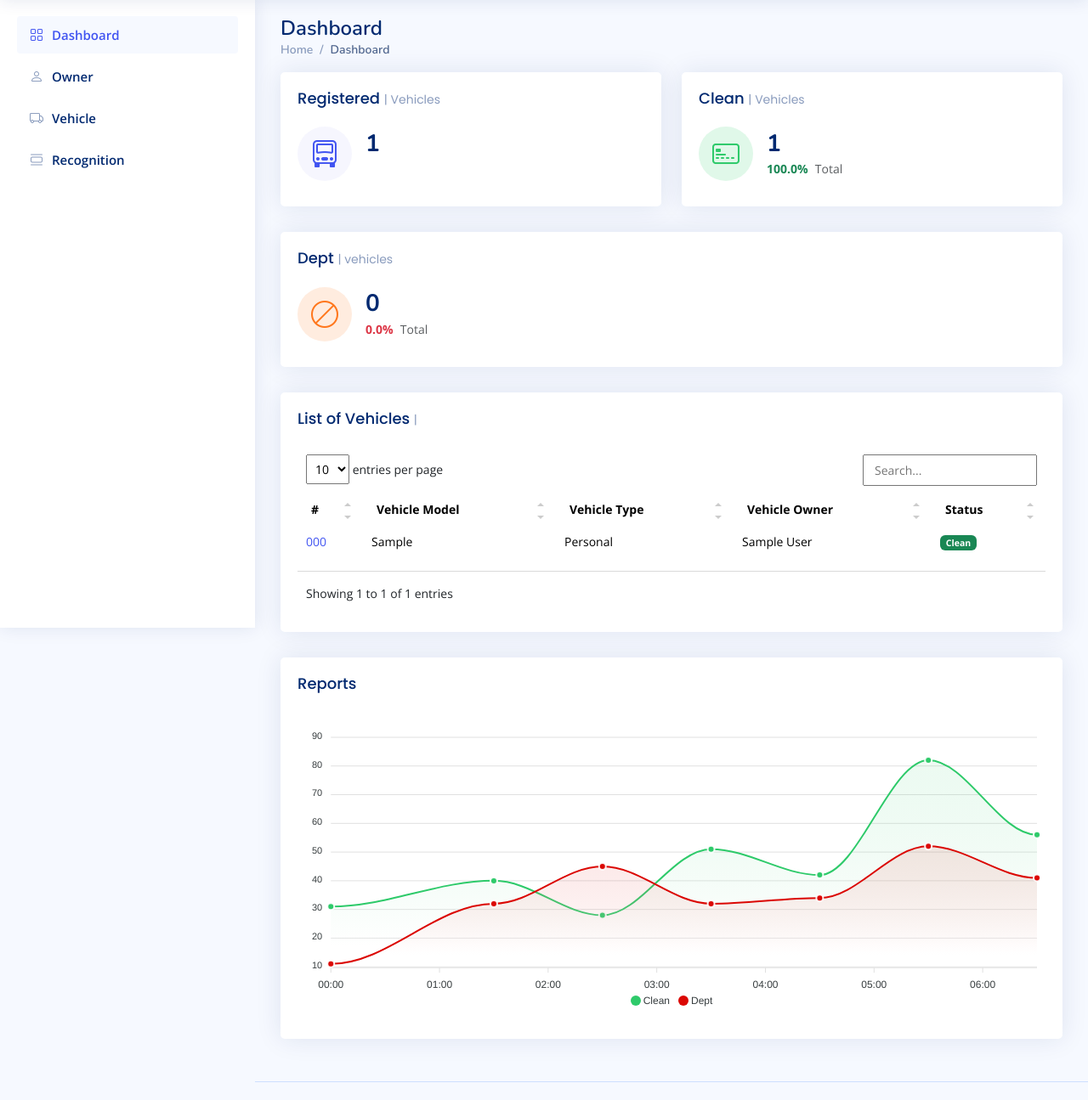
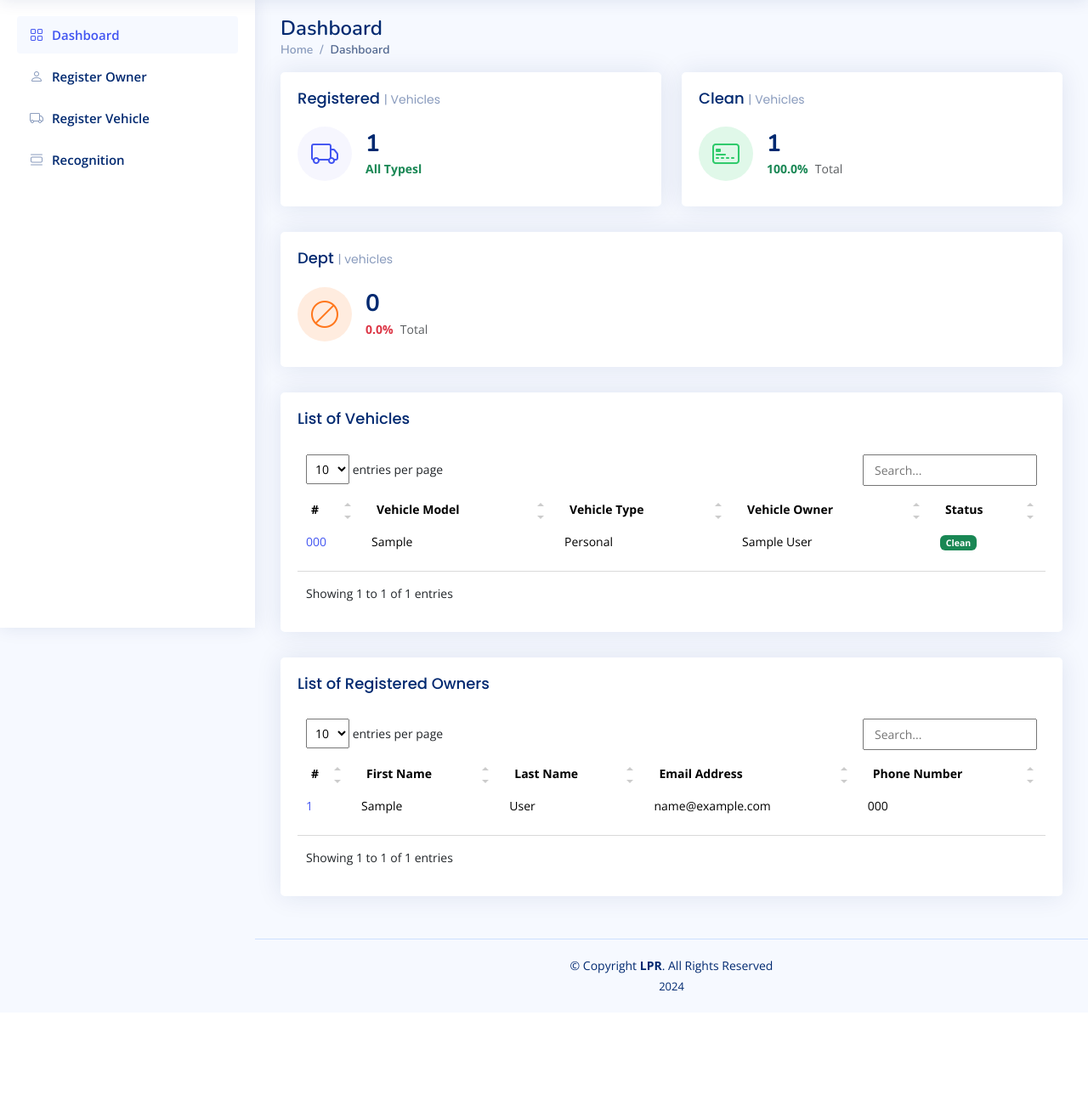
Before and after one commit to ndaga1603/License-Plate-Recognition, a Django app: page / in a window 1280 px wide. Shown: the part 61-1356 px from the top of the page at 85% size. After the commit the page ends 1228 px from the top, so only its background shows below. Run offline with Django 5.2, Linux system fonts and the light colour scheme; tables that the repository leaves empty hold one stand-in row (values such as "Sample post"); some libraries are stand-ins or nearby versions.

Commit message:
Updating URLs and templates for owner and vehicle creation

```diff
--- a/LPR/urls.py
+++ b/LPR/urls.py
@@ -7,8 +7,7 @@ from records.views import DashboardView, OwnerCreateView, VehicleCreateView, Pla
 urlpatterns = [
     path("admin/", admin.site.urls),
     path("", DashboardView.as_view(), name="dashboard"),
-    path("owner/", OwnerCreateView.as_view(), name="owner"),
-    path("vehicle/", VehicleCreateView.as_view(), name="vehicle"),
+    path("owner/create/", OwnerCreateView.as_view(), name="owner_create"),
+    path("vehicle/create/", VehicleCreateView.as_view(), name="vehicle_create"),
     path("recognition/", PlateNumberRecognitionView.as_view(), name="recognition"),
-
 ] + static(settings.MEDIA_URL, document_root=settings.MEDIA_ROOT)
--- a/records/forms.py
+++ b/records/forms.py
@@ -13,9 +13,7 @@ class OwnerForm(forms.ModelForm):
             "phone": forms.TextInput(attrs={"class": "form-control"}),
         }
 
-
 class VehicleForm(forms.ModelForm):
-
     class Meta:
         model = Vehicle
         fields = ["owner", "status", "model", "plate_number", "type"]
@@ -24,9 +22,8 @@ class VehicleForm(forms.ModelForm):
             "status": forms.Select(attrs={"class": "form-control"}),
             "model": forms.TextInput(attrs={"class": "form-control"}),
             "plate_number": forms.TextInput(attrs={"class": "form-control"}),
-            "type": forms.TextInput(attrs={"class": "form-control"}),
+            "type": forms.Select(attrs={"class": "form-control"}),
         }
-
 
 class RecognitionForm(forms.Form):
     license_plate = forms.ImageField()
--- a/records/views.py
+++ b/records/views.py
@@ -23,6 +23,7 @@ class DashboardView(TemplateView):
         context['dept_percentage'] = dept_percentage
         context['clean_percentage'] = clean_percentage
         context['vehicles'] = Vehicle.objects.all()
+        context['owners'] = Owner.objects.all()
         return context
 
 
@@ -36,7 +37,7 @@ class OwnerCreateView(CreateView):
 class VehicleCreateView(CreateView):
     model = Vehicle
     form_class = VehicleForm
-    template_name = 'vehicle_form.html'
+    template_name = "vehicle_form.html"
     success_url = reverse_lazy("dashboard")
 
 
--- a/templates/dashboard.html
+++ b/templates/dashboard.html
@@ -34,11 +34,11 @@
 
                   <div class="d-flex align-items-center">
                     <div class="card-icon rounded-circle d-flex align-items-center justify-content-center">
-                      <i class="bi bi-truck-front"></i>
+                      <i class="bi bi-truck"></i>
                     </div>
                     <div class="ps-3">
                       <h6>{{ number_of_vehicle }}</h6>
-                      <span class="text-success small pt-1 fw-bold"></span> <span class="text-muted small pt-2 ps-1"></span>
+                      <span class="text-success small pt-1 fw-bold">All Typesl</span> <span class="text-muted small pt-2 ps-1"></span>
 
                     </div>
                   </div>
@@ -93,12 +93,12 @@
 
             </div><!-- End Customers Card -->
 
-            <!-- Recent Sales -->
+            <!-- Vehicles List -->
             <div class="col-12">
               <div class="card recent-sales overflow-auto">
 
                 <div class="card-body">
-                  <h5 class="card-title">List of Vehicles <span>| </span></h5>
+                  <h5 class="card-title">List of Vehicles <span> </span></h5>
 
                   <table class="table table-borderless datatable">
                     <thead>
@@ -129,9 +129,48 @@
                 </div>
 
               </div>
-            </div><!-- End Recent Sales -->
+            </div><!-- End Vehicles List -->
 
-            <!-- Reports -->
+             <!-- Owner List -->
+            <div class="col-12">
+              <div class="card recent-sales overflow-auto">
+
+                <div class="card-body">
+                  <h5 class="card-title">List of Registered Owners <span> </span></h5>
+
+                  <table class="table table-borderless datatable">
+                    <thead>
+                      <tr>
+                        <th scope="col">#</th>
+                        <th scope="col">First Name</th>
+                        <th scope="col">Last Name</th>
+                        <th scope="col">Email Address</th>
+                        <th scope="col">Phone Number</th>
+                      </tr>
+                    </thead>
+                    <tbody>
+
+                      {% for owner in owners %}
+                      <tr>
+                        <th scope="row"><a href="#">{{ owner.id }}</a></th>
+                        <td>{{ owner.first_name }}</td>
+                        <td>{{ owner.last_name }}</td>
+                        <td>{{ owner.email }}</td>
+                        <td>{{ owner.phone }}</td>
+                      </tr>
+                      {% endfor %}
+
+                    </tbody>
+                  </table>
+
+                </div>
+
+              </div>
+            </div><!-- End Owner List -->
+
+
+
+            {% comment %} <!-- Reports -->
             <div class="col-12">
               <div class="card">
 
@@ -195,7 +234,7 @@
                 </div>
 
               </div>
-            </div><!-- End Reports -->
+            </div><!-- End Reports --> {% endcomment %}
 
           </div>
         </div><!-- End Left side columns -->
--- a/templates/sidebar.html
+++ b/templates/sidebar.html
@@ -11,16 +11,16 @@
       </li><!-- End Dashboard Nav -->
 
       <li class="nav-item">
-        <a class="nav-link collapsed" href="{% url "owner" %}">
+        <a class="nav-link collapsed" href="{% url "owner_create" %}">
           <i class="bi bi-person"></i>
-          <span>Owner</span>
+          <span>Register Owner</span>
         </a>
       </li>
 
       <li class="nav-item">
-        <a class="nav-link collapsed" href="{% url "vehicle" %}">
+        <a class="nav-link collapsed" href="{% url "vehicle_create" %}">
           <i class="bi bi-truck"></i>
-          <span>Vehicle</span>
+          <span>Register Vehicle</span>
         </a>
       </li>
 
```
Also changed, not shown: templates/owner_form.html (+44 -0 lines), templates/vehicle_form.html (+7 -9 lines).
